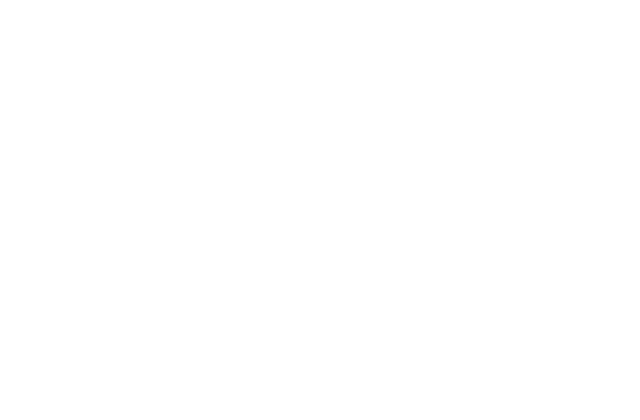
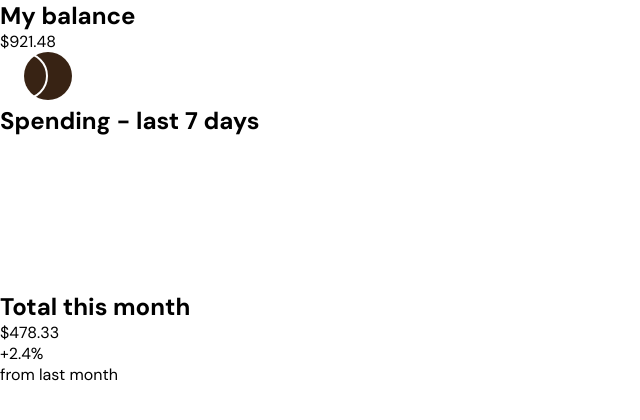
Before and after one commit to ruuen/challenge-expenses-chart, a React (Vite) app: page / in a window 1280 px wide. Shown: the top 420 px of the page, without its empty margins (0-640 px from the left). Built offline with nearby package versions, Linux system fonts and the light colour scheme.

Commit message:
Create components and JSX content Add css reset and root styles Move fonts to public folder, update import directory refs

```diff
--- a/src/App.jsx
+++ b/src/App.jsx
@@ -1,7 +1,12 @@
 import "./App.scss";
+import Expenses from "./components/Expenses";
 
 function App() {
-  return <div></div>;
+  return (
+    <main className="page-container">
+      <Expenses />
+    </main>
+  );
 }
 
 export default App;
--- /dev/null
+++ b/src/components/BarGraph.jsx
@@ -0,0 +1,12 @@
+function BarGraph() {
+  return (
+    <div className="spending__graph-group">
+      <h2 className="spending__heading">Spending - last 7 days</h2>
+      <div className="spending__graph-wrapper">
+        <svg className="spending__graph"></svg>
+      </div>
+    </div>
+  );
+}
+
+export default BarGraph;
--- /dev/null
+++ b/src/components/Expenses.jsx
@@ -0,0 +1,14 @@
+import SavingsDisplay from "./SavingsDisplay";
+import SpendingDisplay from "./SpendingDisplay";
+
+function Expenses() {
+  return (
+    <div className="expenses-wrapper">
+      <h1 className="visually-hidden">Expenses</h1>
+      <SavingsDisplay />
+      <SpendingDisplay />
+    </div>
+  );
+}
+
+export default Expenses;
--- /dev/null
+++ b/src/components/SavingsDisplay.jsx
@@ -0,0 +1,19 @@
+import imgLogo from "../assets/images/logo.svg";
+
+function SavingsDisplay() {
+  return (
+    <div className="savings">
+      <div className="savings__content">
+        <h2 className="savings__heading">My balance</h2>
+        <p className="savings__balance">$921.48</p>
+      </div>
+      <img
+        src={imgLogo}
+        alt="Bank logo of two overlapping circles"
+        className="savings__logo"
+      />
+    </div>
+  );
+}
+
+export default SavingsDisplay;
--- /dev/null
+++ b/src/components/SpendingDisplay.jsx
@@ -0,0 +1,13 @@
+import BarGraph from "./BarGraph";
+import SpendingStats from "./SpendingStats";
+
+function SpendingDisplay() {
+  return (
+    <div className="spending">
+      <BarGraph />
+      <SpendingStats />
+    </div>
+  );
+}
+
+export default SpendingDisplay;
--- /dev/null
+++ b/src/components/SpendingStats.jsx
@@ -0,0 +1,16 @@
+function SpendingStats() {
+  return (
+    <div className="spending__statistics">
+      <div className="spending__stat-group">
+        <h2 className="spending__subheading">Total this month</h2>
+        <p className="spending__value spending__value--large">$478.33</p>
+      </div>
+      <div className="spending__stat-group">
+        <p className="spending__value">+2.4%</p>
+        <p className="spending__subheading">from last month</p>
+      </div>
+    </div>
+  );
+}
+
+export default SpendingStats;
--- a/src/index.scss
+++ b/src/index.scss
@@ -0,0 +1,43 @@
+@use "scss/variables" as var;
+
+*,
+*::before,
+*::after {
+  box-sizing: border-box;
+}
+
+* {
+  margin: 0;
+}
+
+html,
+body {
+  min-height: 100dvh;
+}
+
+body {
+  font-family: var.$font-family;
+}
+
+p,
+span,
+h1,
+h2,
+h3,
+h4,
+h5,
+h6 {
+  overflow-wrap: break-word;
+}
+
+// Visually hide element but leave it accessible for screen readers
+// https://www.a11ywithlindsey.com/blog/introduction-accessible-labeling
+.visually-hidden {
+  clip: rect(0 0 0 0);
+  clip-path: inset(50%);
+  height: 1px;
+  overflow: hidden;
+  position: absolute;
+  white-space: nowrap;
+  width: 1px;
+}
--- a/src/scss/variables.scss
+++ b/src/scss/variables.scss
@@ -4,14 +4,14 @@
   font-family: "DM Sans";
   font-style: normal;
   font-weight: 400;
-  src: url("../assets/fonts/dm-sans-v14-latin-regular.woff2") format("woff2");
+  src: url("/fonts/dm-sans-v14-latin-regular.woff2") format("woff2");
 }
 @font-face {
   font-display: swap;
   font-family: "DM Sans";
   font-style: normal;
   font-weight: 700;
-  src: url("../assets/fonts/dm-sans-v14-latin-700.woff2") format("woff2");
+  src: url("/fonts/dm-sans-v14-latin-700.woff2") format("woff2");
 }
 
 // Colours
```
Also changed, not shown: public/fonts/dm-sans-v14-latin-700.woff2 (renamed from src/assets/fonts/dm-sans-v14-latin-700.woff2), public/fonts/dm-sans-v14-latin-regular.woff2 (renamed from src/assets/fonts/dm-sans-v14-latin-regular.woff2).
